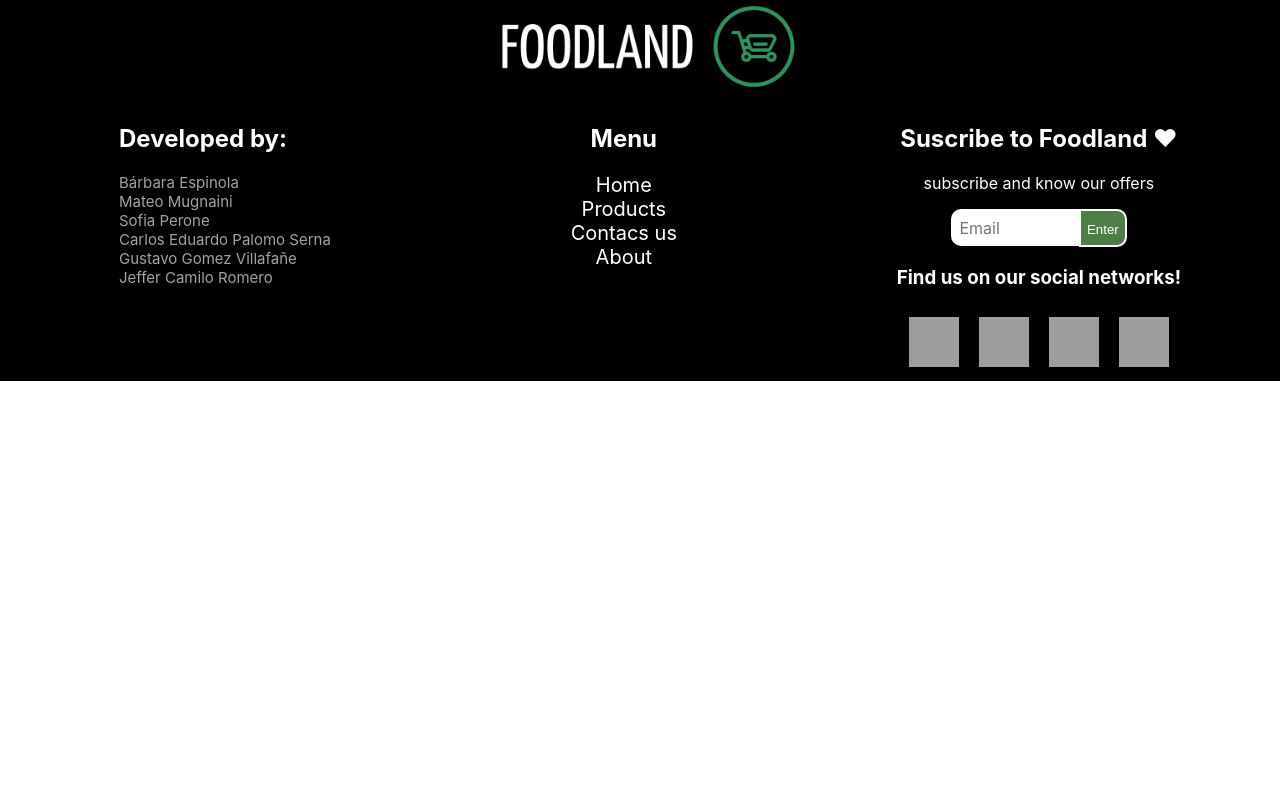
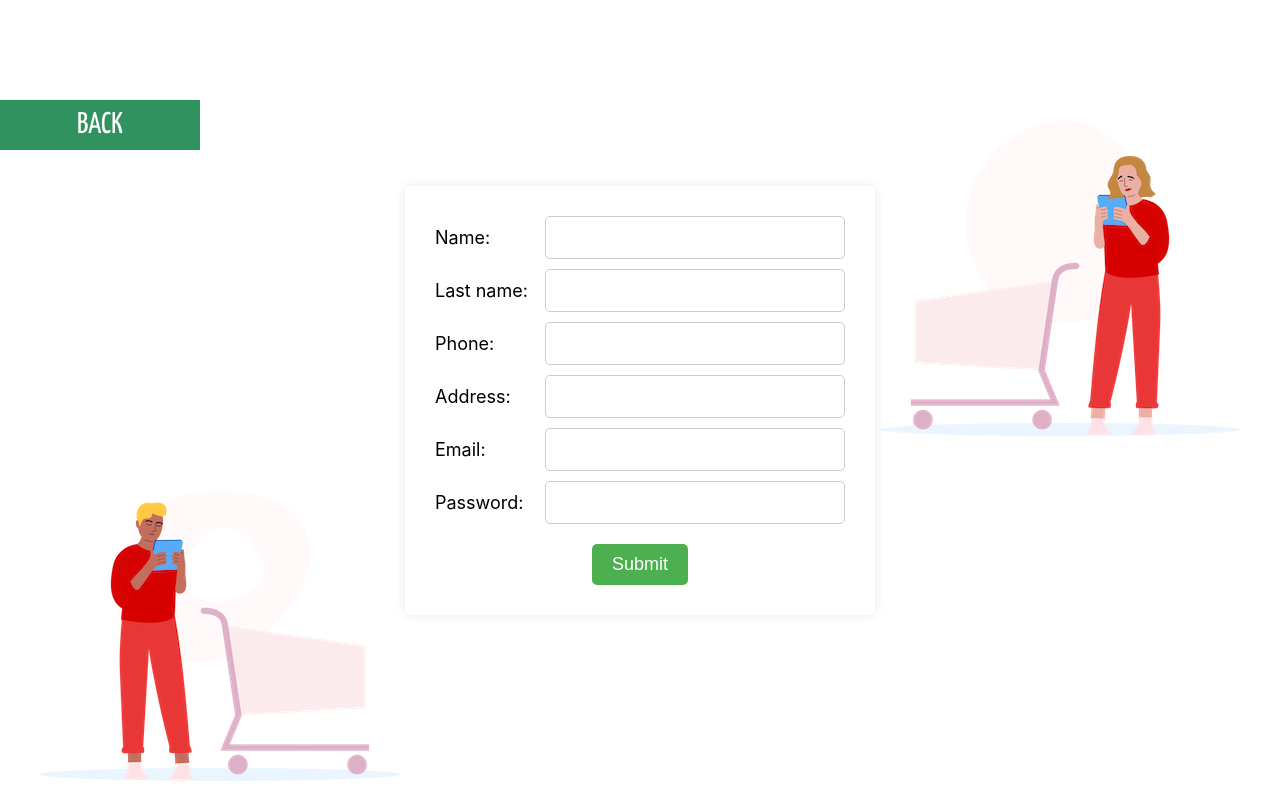
Before and after one commit to mateo-mugnaini/FOODLAND, a React (Create React App) app in the folder client/: page /register in a window 1280 px wide. Shown: the top 800 px of the page. Built offline with nearby package versions, Linux system fonts and the light colour scheme; grey boxes are pictures that could not be loaded; the HTML template or start-up script is replaced by a standard one.

Commit message:
Update package.json
Add sweetalert

```diff
--- a/client/package.json
+++ b/client/package.json
@@ -17,6 +17,7 @@
     "redux-devtools-extension": "^2.13.9",
     "redux-thunk": "^2.4.2",
     "slick-carousel": "^1.8.1",
+    "sweetalert": "^2.1.2",
     "sweetalert2": "^11.7.3",
     "web-vitals": "^2.1.4"
   },
--- a/client/src/Views/Register/Register.jsx
+++ b/client/src/Views/Register/Register.jsx
@@ -1,20 +1,20 @@
 import React from "react";
-// import { Link } from 'react-router-dom';
-// import img1 from "../../Imgs/LogIn-Registro/Img1.png"
-// import img2 from "../../Imgs/LogIn-Registro/Img2.png"
+import { Link } from 'react-router-dom';
+import img1 from "../../Imgs/LogIn-Registro/Img1.png"
+import img2 from "../../Imgs/LogIn-Registro/Img2.png"
 
 
-// /* ----------------------- STYLES -----------------------*/
-// import "../Register/Register.css";
-// /* ----------------------- COMPONENTS -----------------------*/
-// import FormRegister from "../../Components/FormRegisterUser/FormRegister";
+/* ----------------------- STYLES -----------------------*/
+import "../Register/Register.css";
+/* ----------------------- COMPONENTS -----------------------*/
+import FormRegister from "../../Components/FormRegisterUser/FormRegister";
 
 const UserRegister = () => {
-  // const imgA = img1
-  // const imgB = img2
+  const imgA = img1
+  const imgB = img2
   return (
     <div className="registerContainer">
-      {/* <div className="btnHomeRegisterContainer">
+      <div className="btnHomeRegisterContainer">
         <Link to="/login">
           <button className="btnHome">BACK</button>
         </Link>
@@ -25,7 +25,7 @@ const UserRegister = () => {
       <div>
         <img className='imgARegister' src={imgA} alt="" />
         <img className='imgBRegister'  src={imgB} alt="" />
-      </div> */}
+      </div>
     </div>
   );
 };
```
Also changed, not shown: 1 other file (tests, documents, lock files or other folders).
